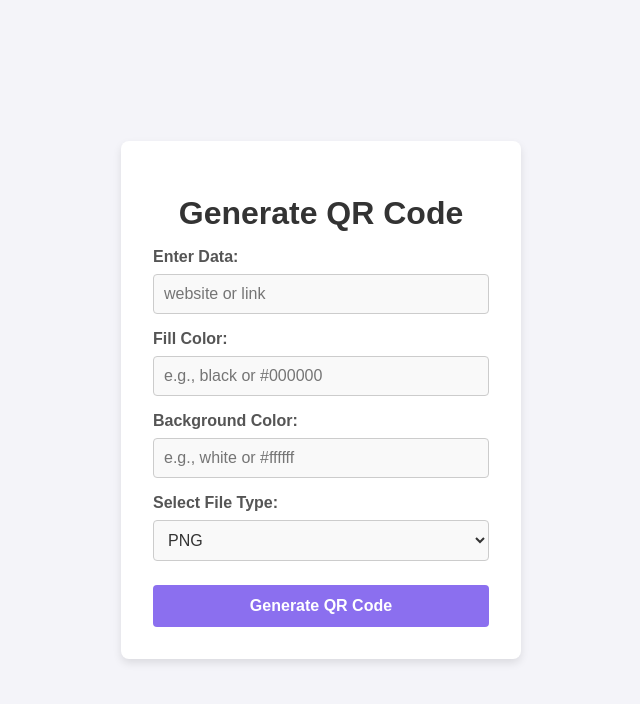
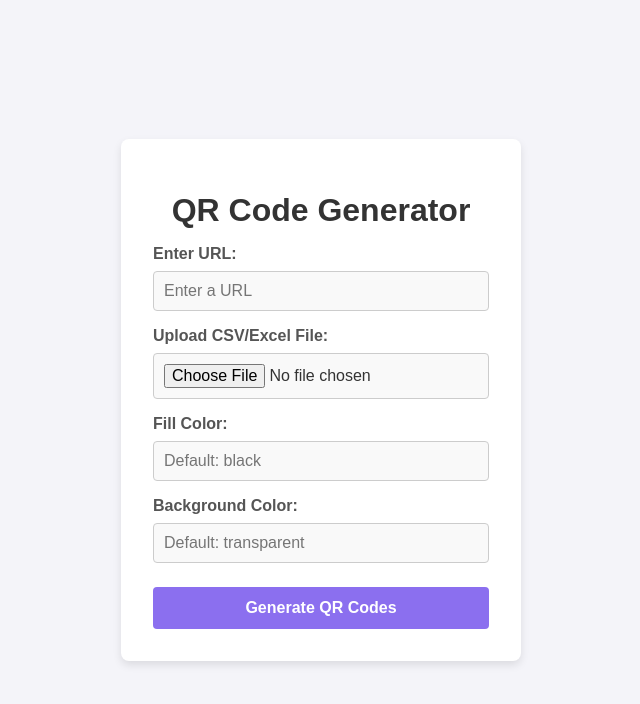
Before and after one commit to nyashad/QR-Code-Generator, a Flask app: page / in a window 1280 px wide. Shown: the top 704 px of the page, without its empty margins (319-959 px from the left). Run offline with Flask 3, Linux system fonts and the light colour scheme.

Commit message:
updated to upload CSV or Excel

```diff
--- a/app.py
+++ b/app.py
@@ -1,17 +1,10 @@
 from flask import Flask, render_template, request, send_file, abort
 import qrcode
 import io
-import re
-from PIL import Image
-from qrcode.image.svg import SvgImage
+import pandas as pd
+import zipfile
 
 app = Flask(__name__)
-
-# Simple regex for validating hex color codes
-HEX_COLOR_REGEX = re.compile(r'^#(?:[0-9a-fA-F]{3}){1,2}$')
-
-def is_valid_color(color):
-    return color in ["black", "white"] or HEX_COLOR_REGEX.match(color)
 
 @app.route('/')
 def index():
@@ -19,55 +12,51 @@ def index():
 
 @app.route('/generate', methods=['POST'])
 def generate():
-    data = request.form.get('data')
-    fill_color = request.form.get('fill_color', 'black')
-    back_color = request.form.get('back_color', 'white')
-    file_type = request.form.get('file_type', 'png')  # Default to PNG if not specified
+    fill_color = request.form.get('fill_color') or "black"
+    back_color = request.form.get('back_color') or "transparent"
 
-    if not data:
-        return "No data provided", 400
+    # Initialize a list to hold domain names
+    domains = []
 
-    # Validate color input
-    if not is_valid_color(fill_color) or not is_valid_color(back_color):
-        return "Invalid color provided", 400
+    # Handle URL input
+    url = request.form.get('url')
+    if url:
+        domains.append(url)
 
-    try:
-        # Create a QR code
-        qr = qrcode.QRCode(version=1, box_size=10, border=5)
-        qr.add_data(data)
-        qr.make(fit=True)
+    # Handle file upload
+    if 'file' in request.files and request.files['file'].filename:
+        file = request.files['file']
 
-        # Generate the image based on the selected format
-        if file_type == 'svg':
-            # SVG format
+        # Read the file
+        if file.filename.endswith('.csv'):
+            df = pd.read_csv(file)
+            domains.extend(df.iloc[:, 0].tolist())  # Assuming domain names are in the first column
+        elif file.filename.endswith(('.xls', '.xlsx')):
+            df = pd.read_excel(file)
+            domains.extend(df.iloc[:, 0].tolist())  # Assuming domain names are in the first column
+        else:
+            return "Unsupported file format", 400
+
+    if not domains:
+        return "No URL or file provided", 400
+
+    # Create a zip file to store the QR codes
+    zip_filename = 'qr_codes.zip'
+    with zipfile.ZipFile(zip_filename, 'w') as zipf:
+        for domain in domains:
+            qr = qrcode.QRCode(version=1, box_size=10, border=5)
+            qr.add_data(domain)
+            qr.make(fit=True)
+
+            img = qr.make_image(fill_color=fill_color, back_color=back_color if back_color != "transparent" else None)
             img_bytes = io.BytesIO()
-            qr.make_image(image_factory=SvgImage).save(img_bytes)
+            img.save(img_bytes, format='PNG')
             img_bytes.seek(0)
-            return send_file(img_bytes, mimetype='image/svg+xml', as_attachment=True, download_name='qrcode.svg')
 
-        else:
-            # Raster formats (PNG or JPEG)
-            img = qr.make_image(fill_color=fill_color, back_color=back_color)
-            img_bytes = io.BytesIO()
+            # Save the QR code to the zip file
+            zipf.writestr(f"{domain}.png", img_bytes.getvalue())
 
-            if file_type == 'jpeg':
-                img = img.convert("RGB")  # Convert to RGB for JPEG format
-                img.save(img_bytes, format="JPEG")
-                mimetype = 'image/jpeg'
-                download_name = 'qrcode.jpeg'
-            else:
-                # Default to PNG
-                img.save(img_bytes, format="PNG")
-                mimetype = 'image/png'
-                download_name = 'qrcode.png'
-
-            img_bytes.seek(0)
-            return send_file(img_bytes, mimetype=mimetype, as_attachment=True, download_name=download_name)
-
-    except Exception as e:
-        # Log the error message and return a 500 error
-        print(f"Error generating QR code: {e}")
-        abort(500, description="An error occurred while generating the QR code")
+    return send_file(zip_filename, as_attachment=True, download_name=zip_filename)
 
 if __name__ == '__main__':
     app.run(debug=True)
--- a/static/styles.css
+++ b/static/styles.css
@@ -36,7 +36,7 @@ label {
 }
 
 /* Input and select styling */
-input[type="text"], select {
+input[type="text"], input[type="file"] {
     width: 100%;
     padding: 10px;
     margin-top: 0.5rem;
@@ -50,7 +50,7 @@ input[type="text"], select {
 }
 
 /* Focus state for inputs */
-input[type="text"]:focus, select:focus {
+input[type="text"]:focus, input[type="file"]:focus {
     border-color: #8b6fef;
     outline: none;
 }
--- a/templates/index.html
+++ b/templates/index.html
@@ -3,30 +3,26 @@
 <head>
     <meta charset="UTF-8">
     <meta name="viewport" content="width=device-width, initial-scale=1.0">
+    <link rel="stylesheet" href="{{ url_for('static', filename='styles.css') }}">
     <title>QR Code Generator</title>
-    <link rel="stylesheet" href="{{ url_for('static', filename='styles.css') }}">
 </head>
 <body>
     <div class="form-container">
-        <h1>Generate QR Code</h1>
-        <form action="/generate" method="POST">
-            <label for="data">Enter Data:</label>
-            <input type="text" id="data" name="data" required placeholder="website or link">
+        <h1>QR Code Generator</h1>
+        <form action="/generate" method="POST" enctype="multipart/form-data">
+            <label for="url">Enter URL:</label>
+            <input type="text" name="url" placeholder="Enter a URL">
+
+            <label for="file">Upload CSV/Excel File:</label>
+            <input type="file" name="file" accept=".csv, .xls, .xlsx">
 
             <label for="fill_color">Fill Color:</label>
-            <input type="text" id="fill_color" name="fill_color" placeholder="e.g., black or #000000">
+            <input type="text" name="fill_color" placeholder="Default: black">
 
             <label for="back_color">Background Color:</label>
-            <input type="text" id="back_color" name="back_color" placeholder="e.g., white or #ffffff">
+            <input type="text" name="back_color" placeholder="Default: transparent">
 
-            <label for="file_type">Select File Type:</label>
-            <select id="file_type" name="file_type">
-                <option value="png">PNG</option>
-                <option value="jpeg">JPEG</option>
-                <option value="svg">SVG</option>
-            </select>
-
-            <button type="submit">Generate QR Code</button>
+            <button type="submit">Generate QR Codes</button>
         </form>
     </div>
 </body>
```
Also changed, not shown: 1 other file.
